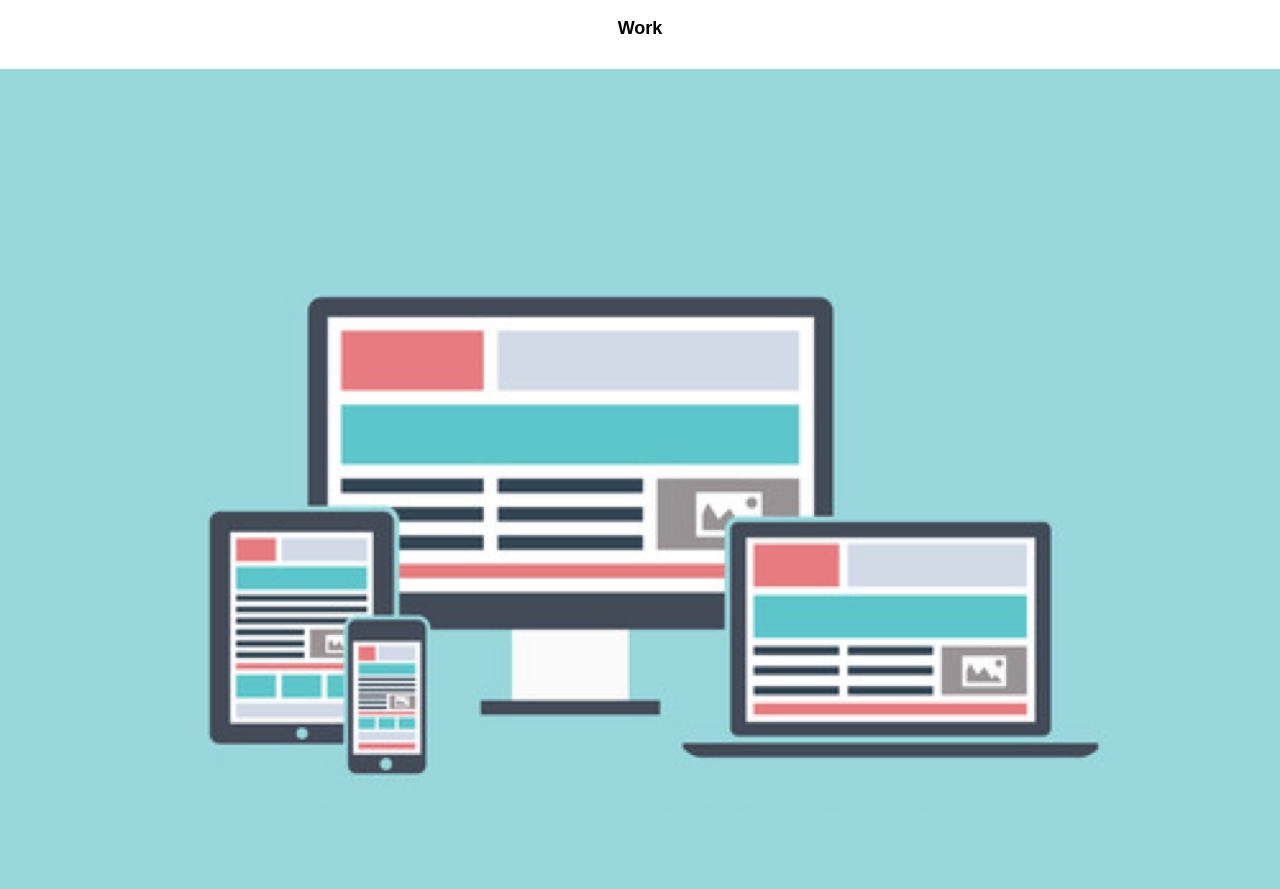
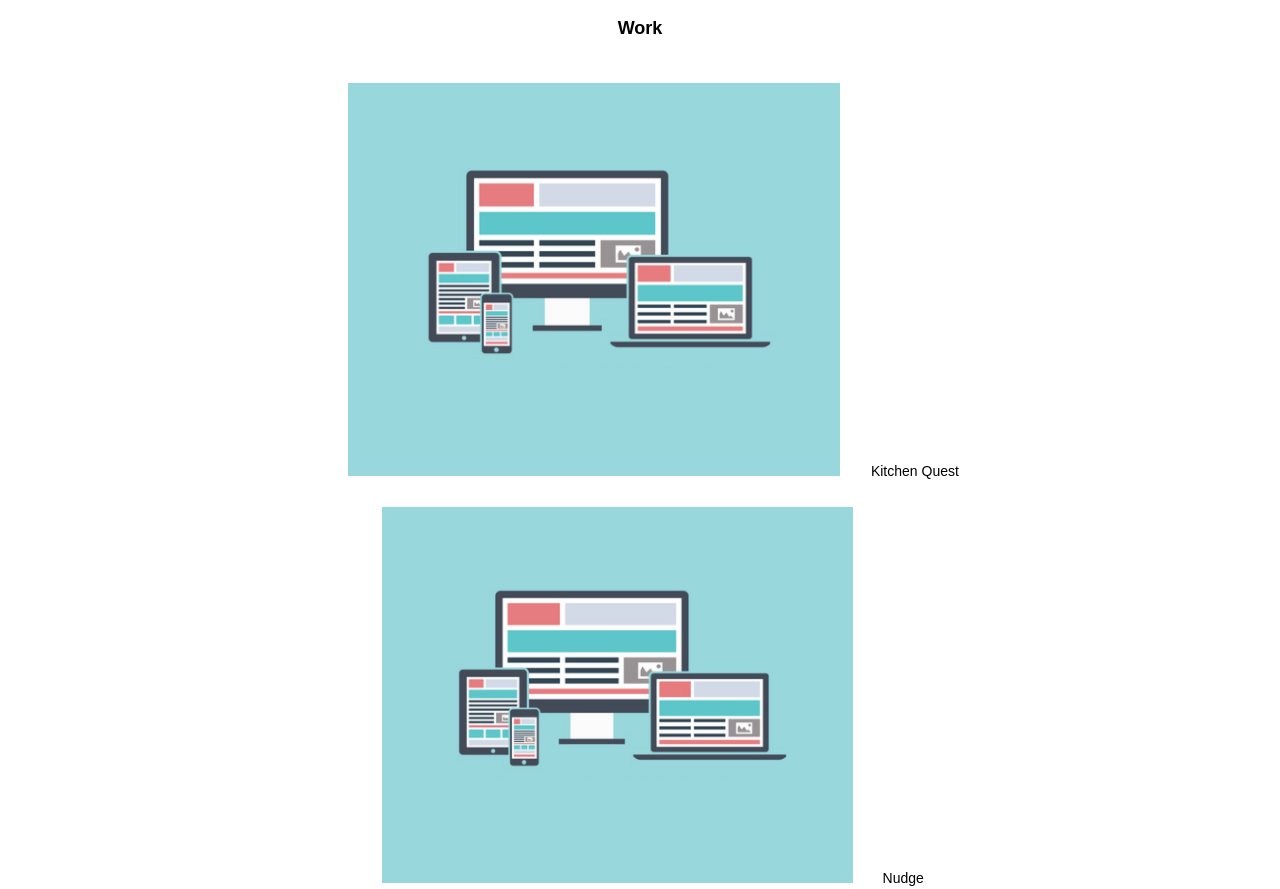
Before and after one commit to heidiyee/Portfolio, a plain HTML site: page index.html in a window 1280 px wide. Shown: the part 800-1689 px from the top of the page. Drawn offline with Linux system fonts and the light colour scheme.

Commit message:
Changed stylesheet for work section

```diff
--- a/ui/stylesheet.css
+++ b/ui/stylesheet.css
@@ -95,15 +95,35 @@ footer a:link {
     }
 
 .work li {
-    text-align: left;
+    text-align: center;
     font-size: 1.4em;
+    margin: 1em 0;
 }
 
+/* work images */
 .work li img {
-    width: 100%;
+    width: 90%;
+    margin: 0 5%;
 }
 
 .about p {
     text-align: left;
     font-size: 1.4em;
 }
+
+@media only screen and (min-width: 770px) {
+    .work li {
+        display: inline-block;
+    }
+
+    .work li:nth-child(2n+1) {
+        clear: both;
+    }
+
+    .work li img {
+        width: 45%;
+        margin: 0 2.5%;
+    }
+
+
+}
```
Also changed, not shown: index.html (+12 -3 lines).
